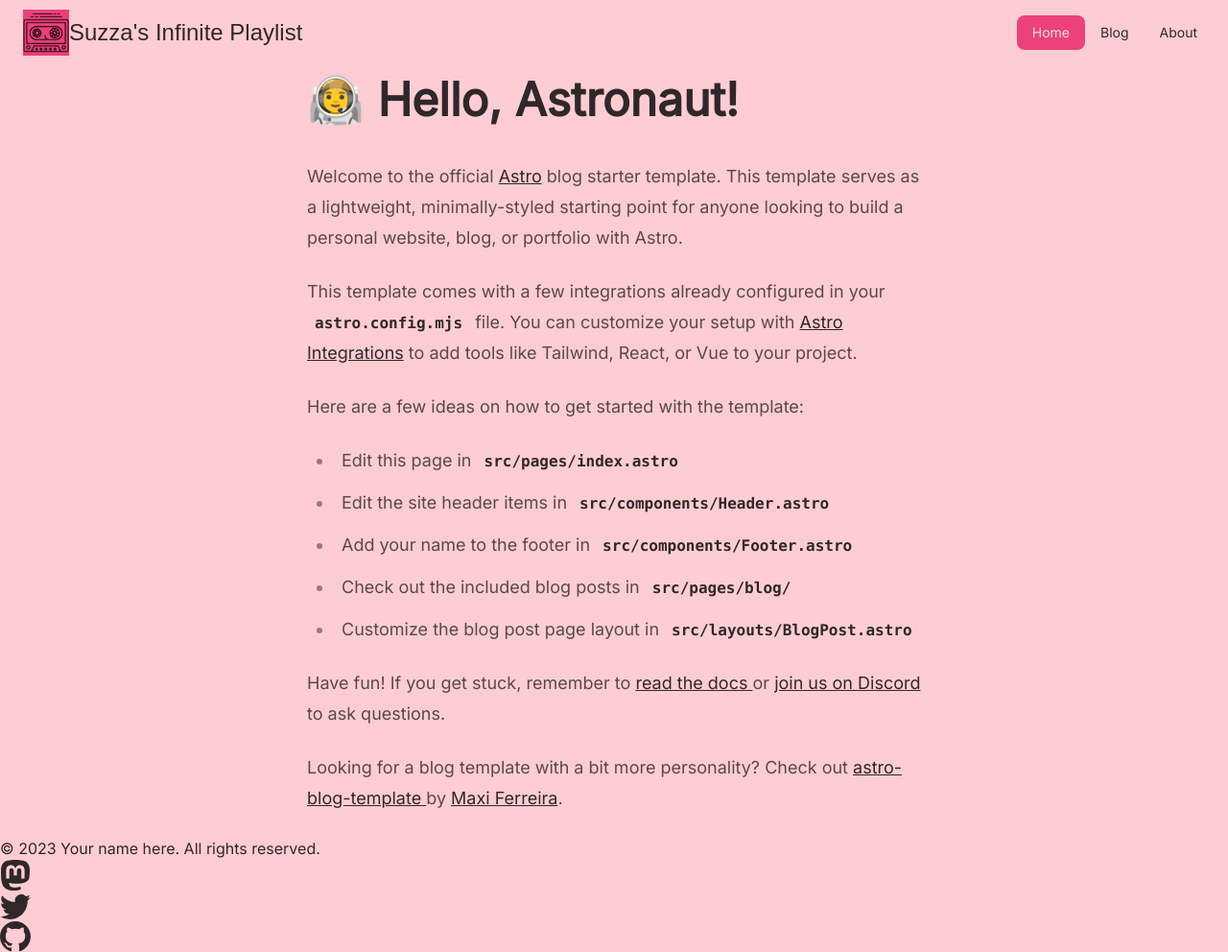
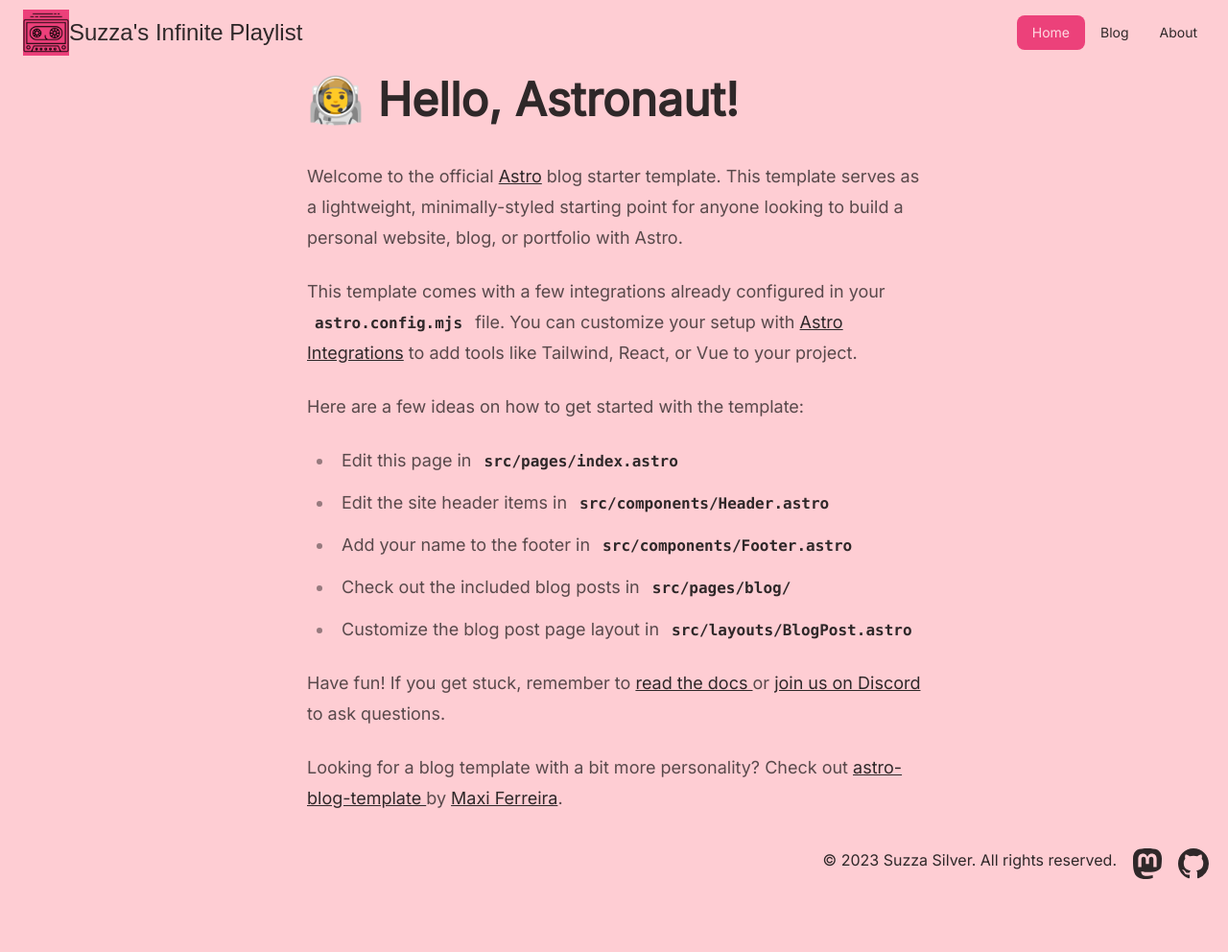
Before and after one commit to susansilver/suzza-net, an Astro site: page / in a window 1280 px wide. Shown: the whole page at 96% size. After the commit the page ends 928 px from the top, so only its background shows below. Built offline with nearby package versions, Linux system fonts and the light colour scheme; Astro itself is replaced by a stand-in of ours; a web font is replaced by a local one.

Commit message:
update footer

```diff
--- a/src/components/Footer.astro
+++ b/src/components/Footer.astro
@@ -3,9 +3,12 @@ const today = new Date();
 ---
 
 <footer>
-	&copy; {today.getFullYear()} Your name here. All rights reserved.
+	<div class="flex justify-end p-3">
+	<div class="mx-2">&copy; {today.getFullYear()} Suzza Silver. All rights reserved.</div>
 	<div class="social-links">
-		<a href="https://m.webtoo.ls/@astro" target="_blank">
+		<ul>
+		<li class="float-left mx-2">
+			<a href="https://mathstodon.xyz/@suzza" target="_blank" rel="me">
 			<svg
 				viewBox="0 0 16 16"
 				aria-hidden="true"
@@ -18,15 +21,10 @@ const today = new Date();
 				></path></svg
 			>
 		</a>
-		<a href="https://twitter.com/astrodotbuild" target="_blank">
-			<svg viewBox="0 0 16 16" aria-hidden="true" width="32" height="32" astro-icon="social/twitter"
-				><path
-					fill="currentColor"
-					d="M5.026 15c6.038 0 9.341-5.003 9.341-9.334 0-.14 0-.282-.006-.422A6.685 6.685 0 0 0 16 3.542a6.658 6.658 0 0 1-1.889.518 3.301 3.301 0 0 0 1.447-1.817 6.533 6.533 0 0 1-2.087.793A3.286 3.286 0 0 0 7.875 6.03a9.325 9.325 0 0 1-6.767-3.429 3.289 3.289 0 0 0 1.018 4.382A3.323 3.323 0 0 1 .64 6.575v.045a3.288 3.288 0 0 0 2.632 3.218 3.203 3.203 0 0 1-.865.115 3.23 3.23 0 0 1-.614-.057 3.283 3.283 0 0 0 3.067 2.277A6.588 6.588 0 0 1 .78 13.58a6.32 6.32 0 0 1-.78-.045A9.344 9.344 0 0 0 5.026 15z"
-				></path></svg
-			>
-		</a>
-		<a href="https://github.com/withastro/astro" target="_blank">
+		</li>
+
+		<li class="float-left mx-2">
+		<a href="https://github.com/susansilver" target="_blank">
 			<svg viewBox="0 0 16 16" aria-hidden="true" width="32" height="32" astro-icon="social/github"
 				><path
 					fill="currentColor"
@@ -34,7 +32,11 @@ const today = new Date();
 				></path></svg
 			>
 		</a>
+		</li>
+		</ul>
 	</div>
+
+</div>
 </footer>
 <script>
 
```
